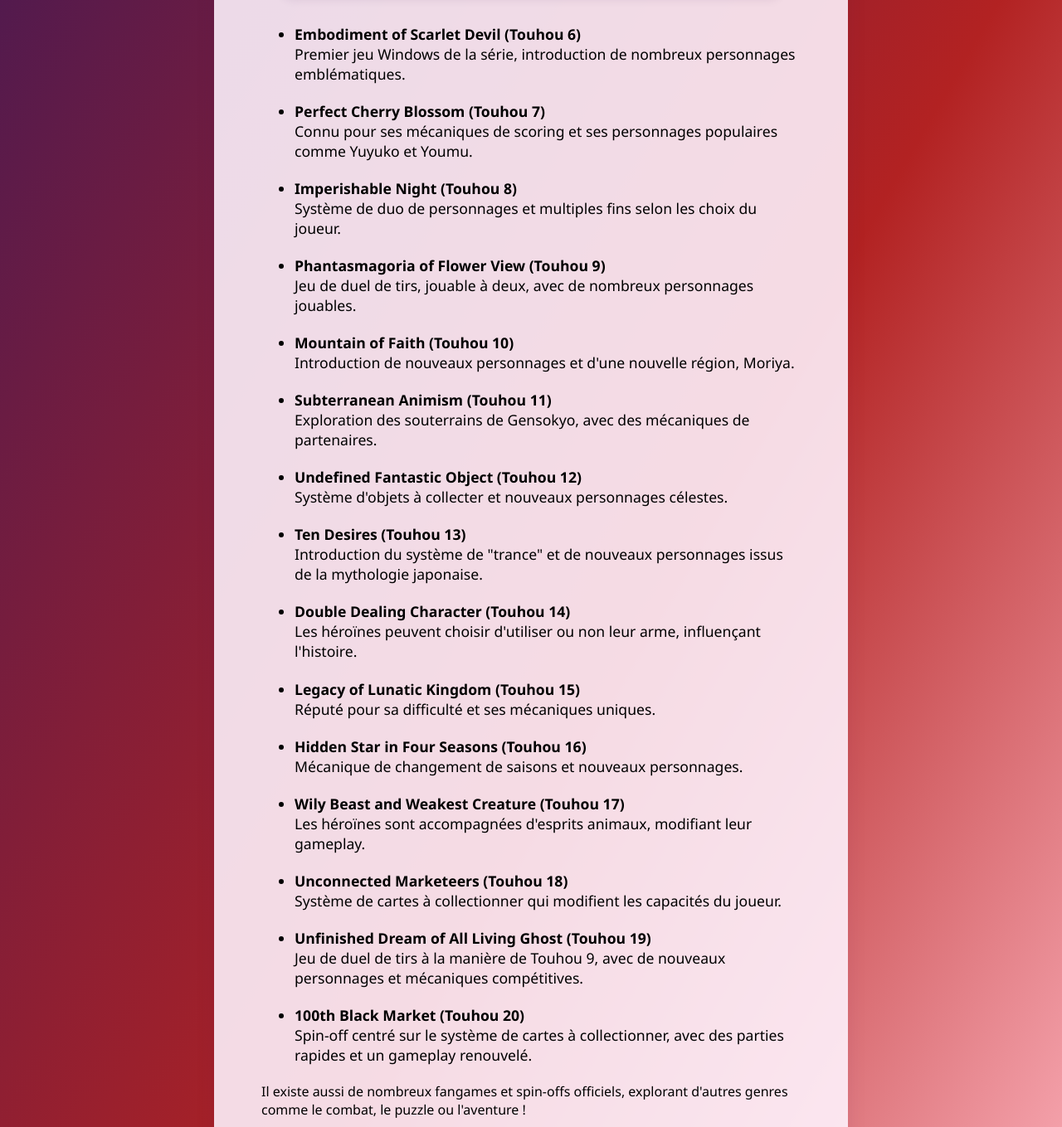
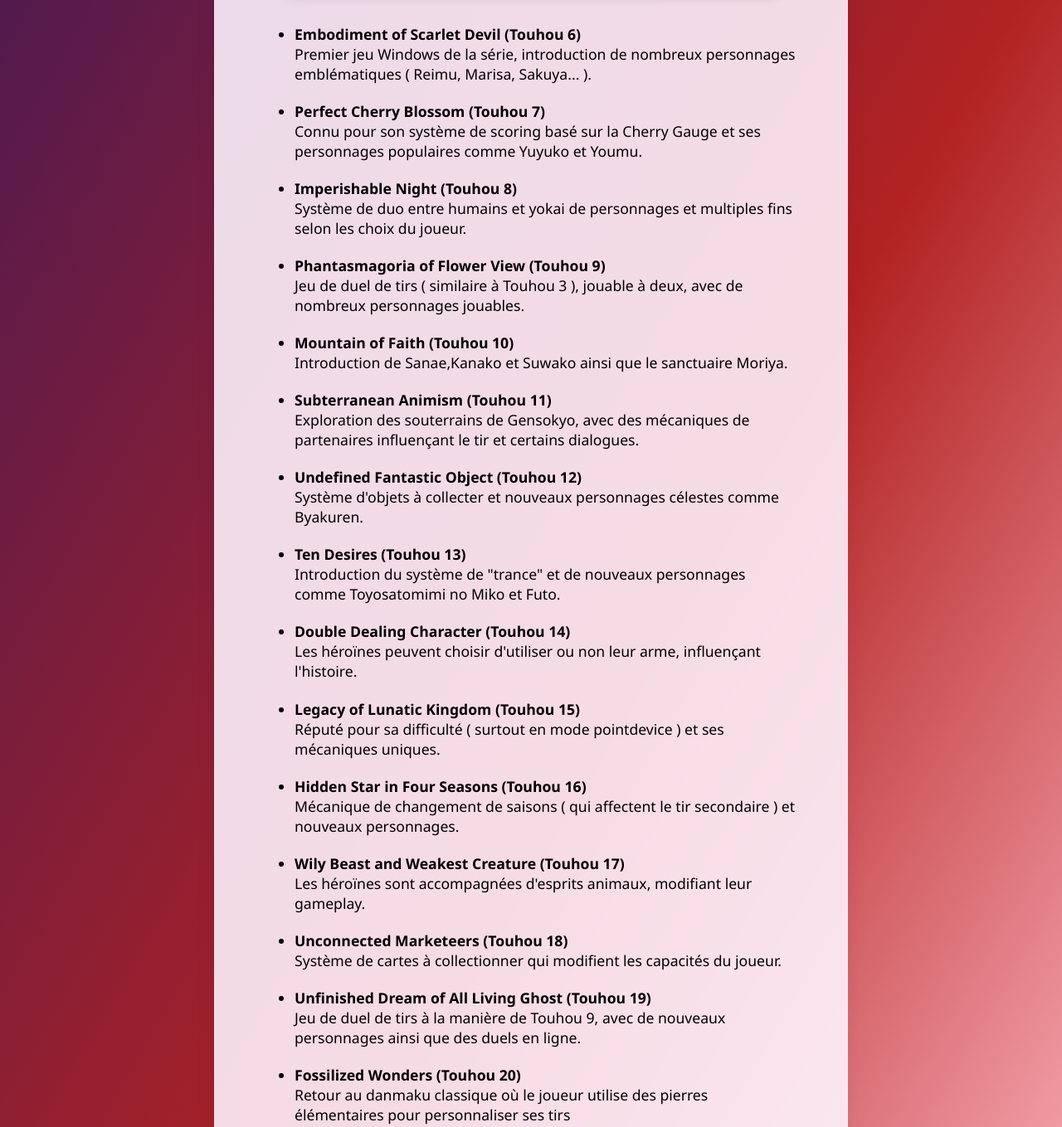
Before and after one commit to Zadrip/touhou, a plain HTML site: page jeux.html in a window 1280 px wide. Shown: the part 544-1903 px from the top of the page at 83% size. Drawn offline with Linux system fonts and the light colour scheme.

Commit message:
uptade jeux.html

```diff
--- a/jeux.html
+++ b/jeux.html
@@ -123,35 +123,35 @@
             <ul>
                 <li>
                     <strong>Embodiment of Scarlet Devil (Touhou 6)</strong><br>
-                    Premier jeu Windows de la série, introduction de nombreux personnages emblématiques.
+                    Premier jeu Windows de la série, introduction de nombreux personnages emblématiques ( Reimu, Marisa, Sakuya... ).
                 </li>
                 <li>
                     <strong>Perfect Cherry Blossom (Touhou 7)</strong><br>
-                    Connu pour ses mécaniques de scoring et ses personnages populaires comme Yuyuko et Youmu.
+                    Connu pour son système de scoring basé sur la Cherry Gauge et ses personnages populaires comme Yuyuko et Youmu.
                 </li>
                 <li>
                     <strong>Imperishable Night (Touhou 8)</strong><br>
-                    Système de duo de personnages et multiples fins selon les choix du joueur.
+                    Système de duo entre humains et yokai de personnages et multiples fins selon les choix du joueur.
                 </li>
                 <li>
                     <strong>Phantasmagoria of Flower View (Touhou 9)</strong><br>
-                    Jeu de duel de tirs, jouable à deux, avec de nombreux personnages jouables.
+                    Jeu de duel de tirs ( similaire à Touhou 3 ), jouable à deux, avec de nombreux personnages jouables.
                 </li>
                 <li>
                     <strong>Mountain of Faith (Touhou 10)</strong><br>
-                    Introduction de nouveaux personnages et d'une nouvelle région, Moriya.
+                    Introduction de Sanae,Kanako et Suwako ainsi que le sanctuaire Moriya.
                 </li>
                 <li>
                     <strong>Subterranean Animism (Touhou 11)</strong><br>
-                    Exploration des souterrains de Gensokyo, avec des mécaniques de partenaires.
+                    Exploration des souterrains de Gensokyo, avec des mécaniques de partenaires influençant le tir et certains dialogues.
                 </li>
                 <li>
                     <strong>Undefined Fantastic Object (Touhou 12)</strong><br>
-                    Système d'objets à collecter et nouveaux personnages célestes.
+                    Système d'objets à collecter et nouveaux personnages célestes comme Byakuren.
                 </li>
                 <li>
                     <strong>Ten Desires (Touhou 13)</strong><br>
-                    Introduction du système de "trance" et de nouveaux personnages issus de la mythologie japonaise.
+                    Introduction du système de "trance" et de nouveaux personnages comme Toyosatomimi no Miko et Futo.
                 </li>
                 <li>
                     <strong>Double Dealing Character (Touhou 14)</strong><br>
@@ -159,11 +159,11 @@
                 </li>
                 <li>
                     <strong>Legacy of Lunatic Kingdom (Touhou 15)</strong><br>
-                    Réputé pour sa difficulté et ses mécaniques uniques.
+                    Réputé pour sa difficulté ( surtout en mode pointdevice ) et ses mécaniques uniques.
                 </li>
                 <li>
                     <strong>Hidden Star in Four Seasons (Touhou 16)</strong><br>
-                    Mécanique de changement de saisons et nouveaux personnages.
+                    Mécanique de changement de saisons ( qui affectent le tir secondaire ) et nouveaux personnages.
                 </li>
                 <li>
                     <strong>Wily Beast and Weakest Creature (Touhou 17)</strong><br>
@@ -175,11 +175,11 @@
                 </li>
                 <li>
                     <strong>Unfinished Dream of All Living Ghost (Touhou 19)</strong><br>
-                    Jeu de duel de tirs à la manière de Touhou 9, avec de nouveaux personnages et mécaniques compétitives.
+                    Jeu de duel de tirs à la manière de Touhou 9, avec de nouveaux personnages ainsi que des duels en ligne.
                 </li>
                 <li>
-                    <strong>100th Black Market (Touhou 20)</strong><br>
-                    Spin-off centré sur le système de cartes à collectionner, avec des parties rapides et un gameplay renouvelé.
+                    <strong>Fossilized Wonders (Touhou 20)</strong><br>
+                    Retour au danmaku classique où le joueur utilise des pierres élémentaires pour personnaliser ses tirs
                 </li>
             </ul>
             <p>Il existe aussi de nombreux fangames et spin-offs officiels, explorant d'autres genres comme le combat, le puzzle ou l'aventure !</p>
```
